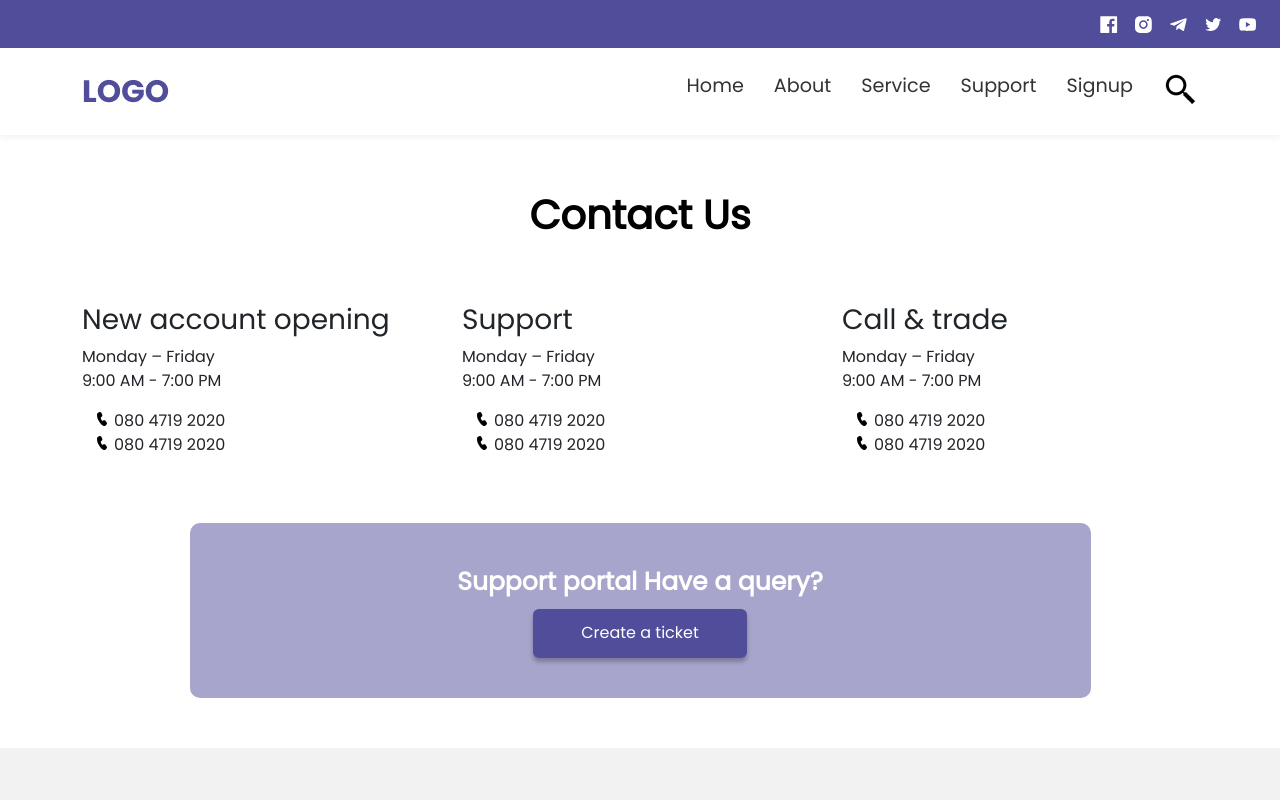
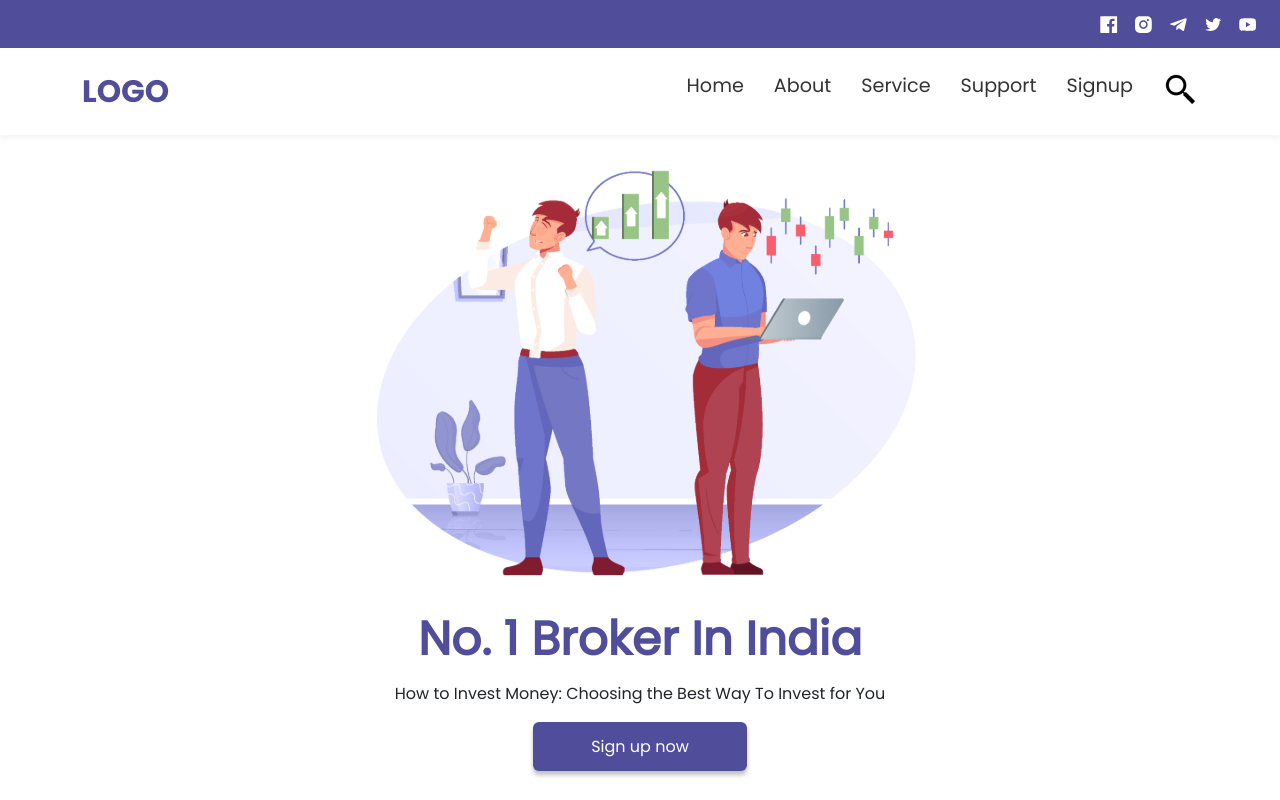
Before and after one commit to MrAkash33/demat, a React (Create React App) app: page / in a window 1280 px wide. Shown: the top 800 px of the page. Built offline with nearby package versions, Linux system fonts and the light colour scheme.

Commit message:
add react router dom

```diff
--- a/package.json
+++ b/package.json
@@ -10,6 +10,7 @@
     "react": "^18.2.0",
     "react-bootstrap": "^2.5.0",
     "react-dom": "^18.2.0",
+    "react-router-dom": "^6.4.2",
     "react-scripts": "5.0.1",
     "web-vitals": "^2.1.4"
   },
--- a/src/App.js
+++ b/src/App.js
@@ -9,11 +9,11 @@ import ContactUs from './pages/ContactUs';
 function App() {
   return (
     <div className="App">
-      {/* <Header/>
+      <Header/>
       <Home/>
-      <Footer/> */}
+      <Footer/>
       {/* <About/> */}
-      <ContactUs/>
+      {/* <ContactUs/> */}
     </div>
   );
 }
--- /dev/null
+++ b/src/Routeser.js
@@ -0,0 +1,22 @@
+import React from "react";
+import {
+    BrowserRouter,
+    Routes,
+    Route,
+  } from "react-router-dom";
+  import App from "./App";
+import About from "./pages/About";
+import ContactUs from "./pages/ContactUs";
+const Routeser = () => {
+    return(
+        <>
+             <Routes>
+                    <Route path="/" element={<App />} />
+                    <Route path="aboutus" element={<About />} />
+                    <Route path="contactus" element={<ContactUs />} />
+                </Routes>
+        </>
+    )
+}
+
+export default Routeser
--- a/src/index.js
+++ b/src/index.js
@@ -4,10 +4,14 @@ import './index.css';
 import App from './App';
 import reportWebVitals from './reportWebVitals';
 import 'bootstrap/dist/css/bootstrap.min.css';
+import { BrowserRouter } from "react-router-dom";
+import Routeser from './Routeser.js';
 const root = ReactDOM.createRoot(document.getElementById('root'));
 root.render(
   <React.StrictMode>
-    <App />
+    <BrowserRouter>
+    <Routeser/>
+  </BrowserRouter>,
   </React.StrictMode>
 );
 
```
Also changed, not shown: 1 other file (tests, documents, lock files or other folders).
